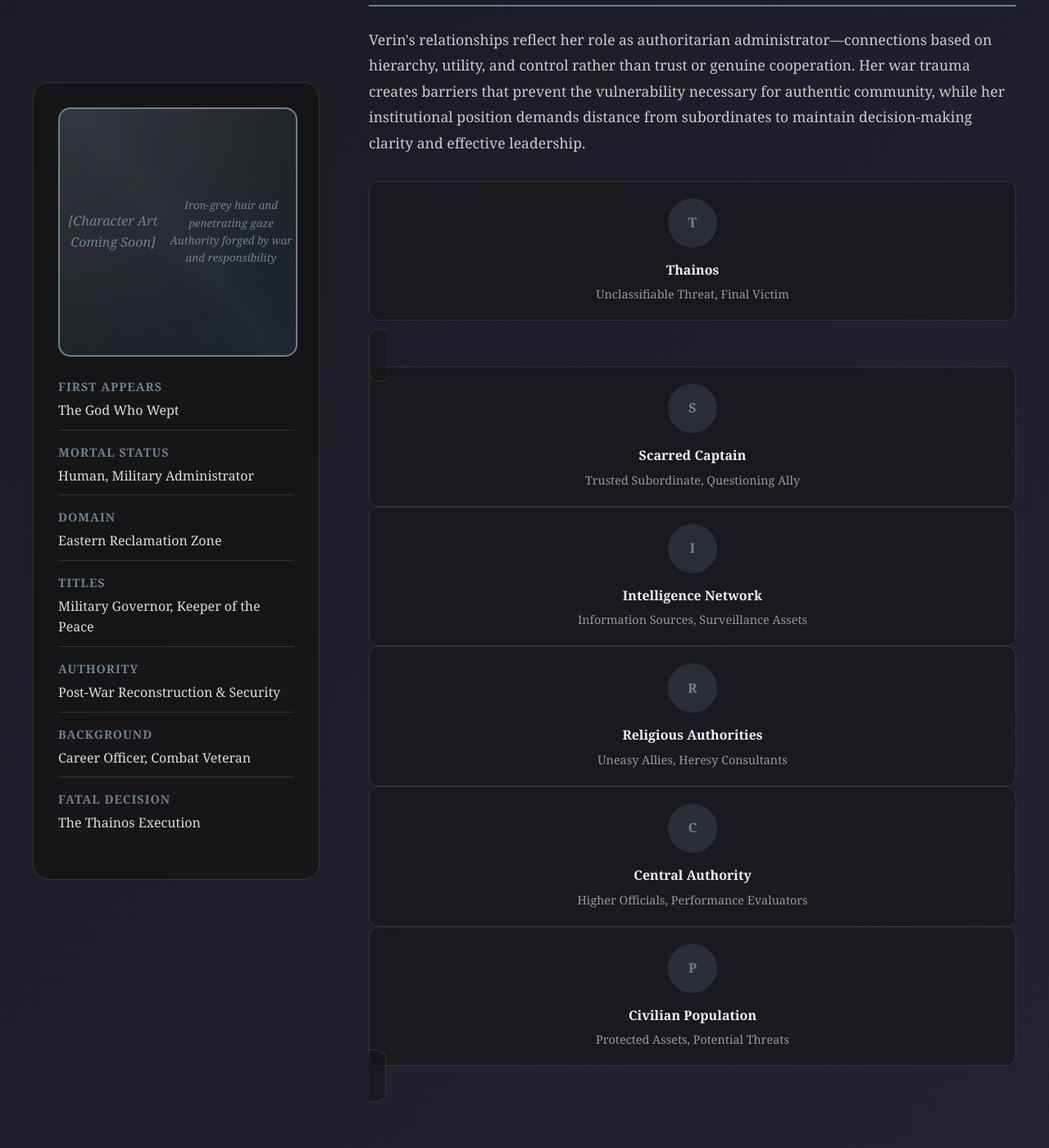
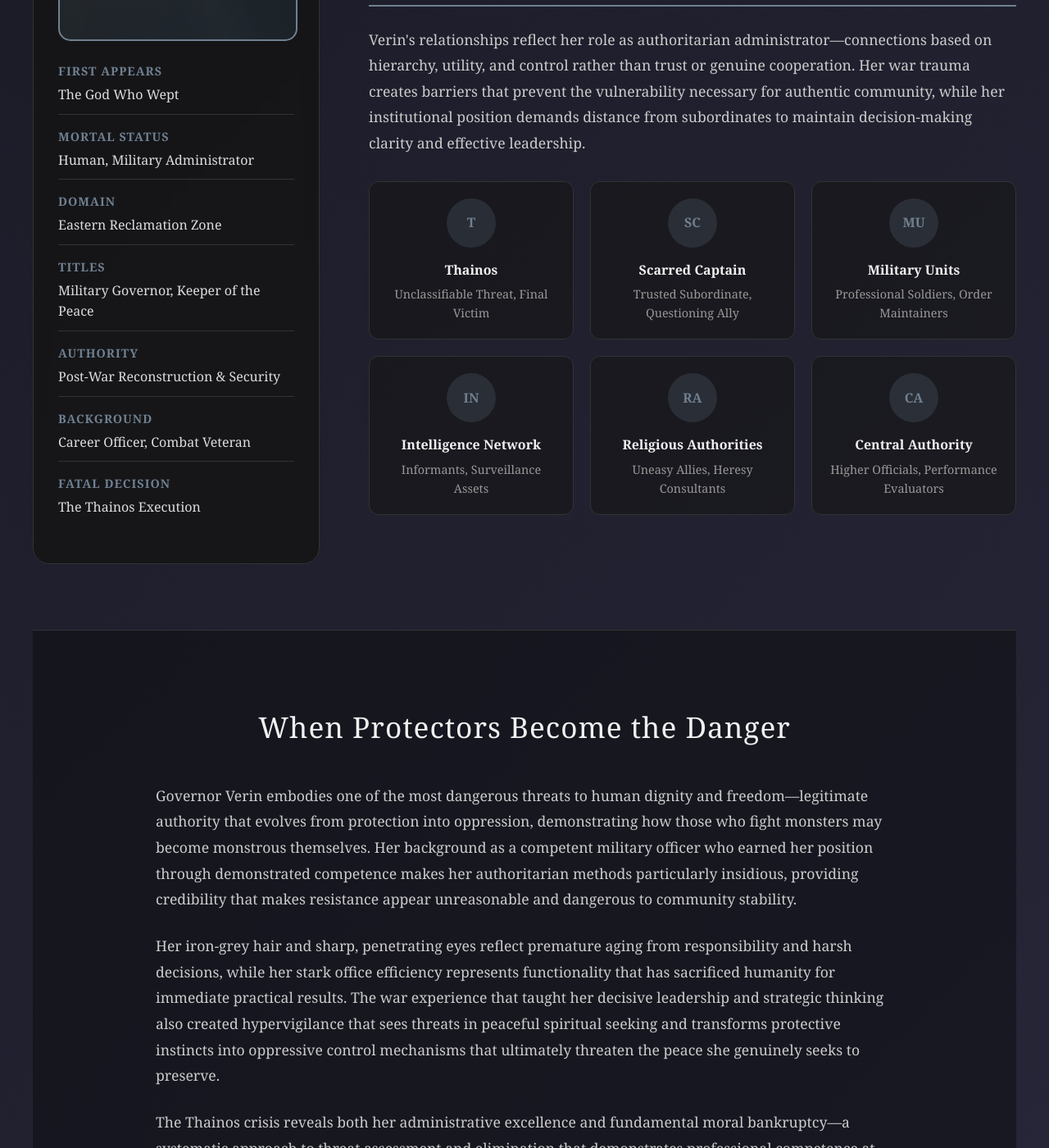
Before and after one commit to Mileena28/Mileena28.github.io, a Jekyll site: the page world-guide/characters/governor-verin.html, which Jekyll copies as it is, in a window 1280 px wide and 1400 px high, scrolled down 4995 px. Shown: the whole window at 82% size. Built offline with Jekyll 4.4.1, drawn with Linux system fonts in a browser that asks for light colours.

Commit message:
Update governor-verin.html

```diff
--- a/world-guide/characters/governor-verin.html
+++ b/world-guide/characters/governor-verin.html
@@ -24,7 +24,7 @@
         .character-header {
             padding: 80px 0 60px;
             text-align: center;
-            background: linear-gradient(135deg, rgba(112, 128, 144, 0.1) 0%, rgba(47, 79, 79, 0.05) 100%);
+            background: linear-gradient(135deg, rgba(112, 128, 144, 0.1) 0%, rgba(112, 128, 144, 0.05) 100%);
         }
 
         .character-title {
@@ -112,15 +112,16 @@
             background:
                 radial-gradient(circle at 25% 25%, rgba(112, 128, 144, 0.3) 0%, transparent 50%),
                 radial-gradient(circle at 75% 75%, rgba(70, 130, 180, 0.2) 0%, transparent 50%),
-                linear-gradient(45deg, transparent 45%, rgba(112, 128, 144, 0.1) 50%, transparent 55%);
-            animation: steelWatch 18s ease-in-out infinite;
+                linear-gradient(45deg, transparent 45%, rgba(112, 128, 144, 0.1) 50%, transparent 55%),
+                linear-gradient(-45deg, transparent 45%, rgba(112, 128, 144, 0.1) 50%, transparent 55%);
+            animation: steelWatch 15s ease-in-out infinite;
         }
 
         @keyframes steelWatch {
             0%, 100% { transform: rotate(0deg) scale(1); opacity: 0.3; }
-            25% { transform: rotate(5deg) scale(1.02); opacity: 0.5; }
-            50% { transform: rotate(10deg) scale(0.98); opacity: 0.2; }
-            75% { transform: rotate(7deg) scale(1.01); opacity: 0.6; }
+            25% { transform: rotate(15deg) scale(1.1); opacity: 0.6; }
+            50% { transform: rotate(30deg) scale(0.9); opacity: 0.2; }
+            75% { transform: rotate(45deg) scale(1.05); opacity: 0.7; }
         }
 
         .character-stats {
@@ -735,31 +736,31 @@
                             <div class="related-avatar">T</div>
                             <div class="related-name">Thainos</div>
                             <div class="related-role">Unclassifiable Threat, Final Victim</div>
-                        </div>
+                        </a>
                         <div class="related-character">
-                            <div class="related-avatar">S</div>
+                            <div class="related-avatar">SC</div>
                             <div class="related-name">Scarred Captain</div>
                             <div class="related-role">Trusted Subordinate, Questioning Ally</div>
                         </div>
                         <div class="related-character">
-                            <div class="related-avatar">I</div>
-                            <div class="related-name">Intelligence Network</div>
-                            <div class="related-role">Information Sources, Surveillance Assets</div>
+                            <div class="related-avatar">MU</div>
+                            <div class="related-name">Military Units</div>
+                            <div class="related-role">Professional Soldiers, Order Maintainers</div>
                         </div>
                         <div class="related-character">
-                            <div class="related-avatar">R</div>
+                            <div class="related-avatar">IN</div>
+                            <div class="related-name">Intelligence Network</div>
+                            <div class="related-role">Informants, Surveillance Assets</div>
+                        </div>
+                        <div class="related-character">
+                            <div class="related-avatar">RA</div>
                             <div class="related-name">Religious Authorities</div>
                             <div class="related-role">Uneasy Allies, Heresy Consultants</div>
                         </div>
                         <div class="related-character">
-                            <div class="related-avatar">C</div>
+                            <div class="related-avatar">CA</div>
                             <div class="related-name">Central Authority</div>
                             <div class="related-role">Higher Officials, Performance Evaluators</div>
-                        </div>
-                        <div class="related-character">
-                            <div class="related-avatar">P</div>
-                            <div class="related-name">Civilian Population</div>
-                            <div class="related-role">Protected Assets, Potential Threats</div>
                         </div>
                     </div>
                 </section>
```
